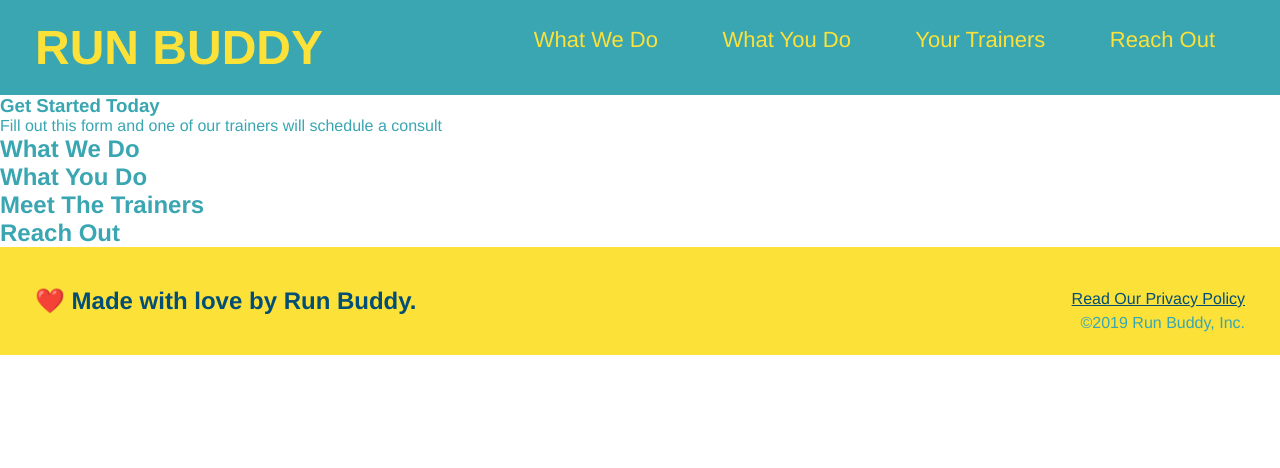
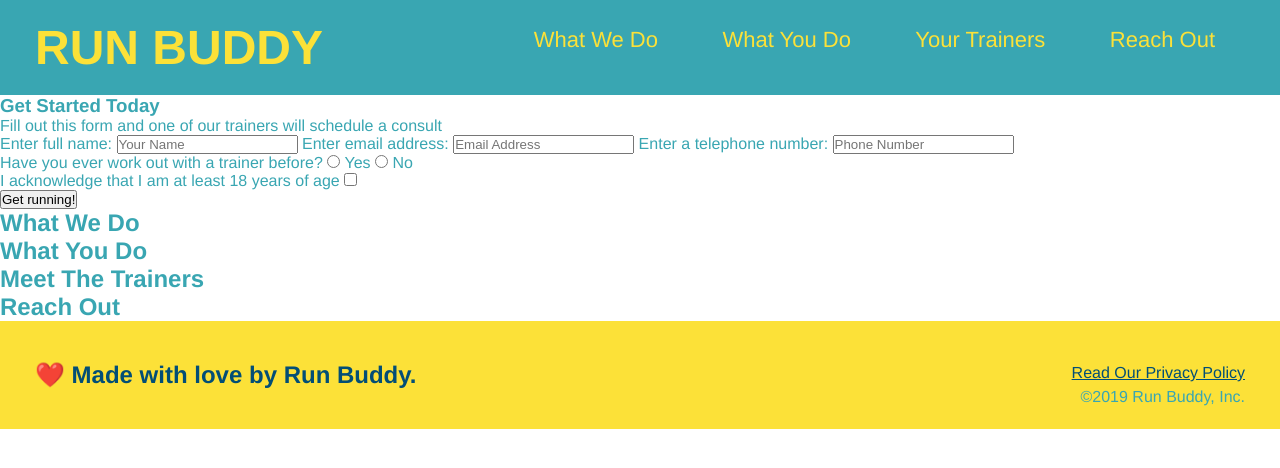
Before and after one commit to ArtOfSpeculation/run-buddy, a plain HTML site: page index.html in a window 1280 px wide. Drawn offline with Linux system fonts and the light colour scheme.

Commit message:
Form fields added

```diff
--- a/index.html
+++ b/index.html
@@ -39,8 +39,33 @@
       <div>
         <h3>Get Started Today</h3>
         <p> Fill out this form and one of our trainers will schedule a consult</p>
+      <!-- Add form elements -->
+      <form>
+        <!-- Text field questions -->
+        <label for="name">Enter full name:</label>
+        <input type="text" placeholder="Your Name" name="name" id="name" />
+        <label for="email">Enter email address:</label>
+        <input type="email" placeholder="Email Address" name="email" id="email" />
+        <label for="phone">Enter a telephone number:</label>
+        <input type="tel" placeholder="Phone Number" name="phone" id="phone" />
+        <!-- Radio button -->
+          <p>
+          Have you ever work out with a trainer before?
+          <input type="radio" name="trainer-confirm" id="trainer-yes" />
+          <label for="trainer-yes">Yes</label>
+          <input type="radio" name="trainer-confirm" id="trainer-no" />
+          <label for="trainer-no">No</label>
+        </p>
+        <p>
+          <!-- Age of Maj checkbox -->
+          <label for="age-confirm">I acknowledge that I am at least 18 years of age</label>
+          <input type="checkbox" name="age-confirm" id="age-confirm">
+        </p>
+        <button type="submit">Get running!</button>
+      </form>
       </div>
     </section>
+    <!-- End HERO section -->
 
       <!-- "what we do" section -->
     <section>
```
